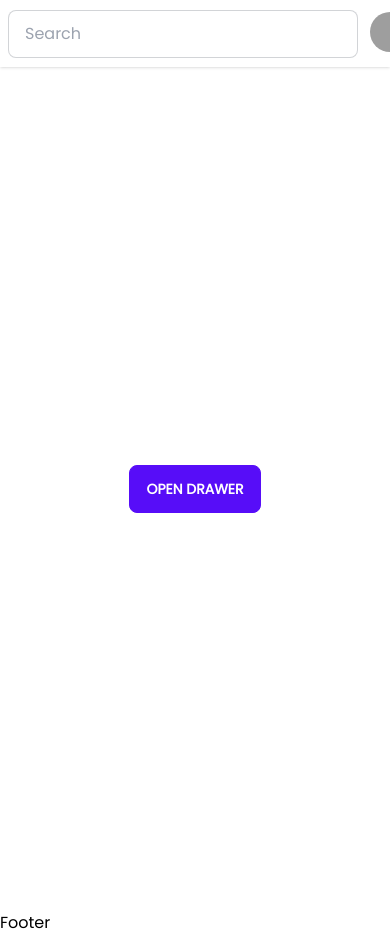
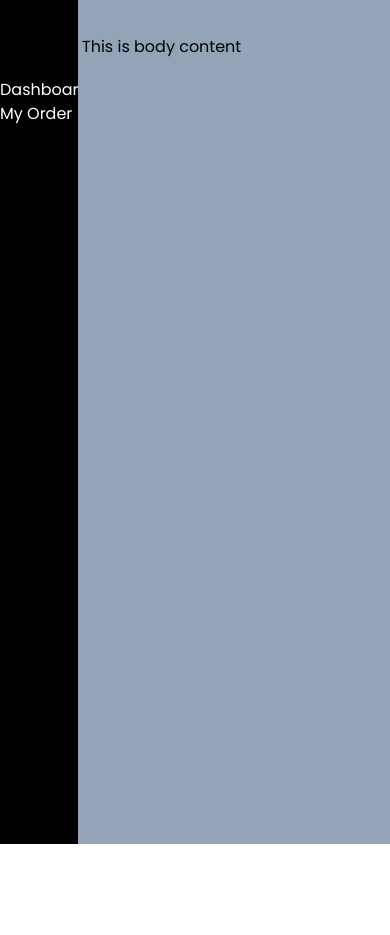
Before and after one commit to Johirul-islam-6/travel.1, a Next.js app: page /admin in a window 390 px wide. After the commit the page ends 844 px from the top, so only its background shows below. Built offline with nearby package versions, Linux system fonts and the light colour scheme; grey boxes are pictures that could not be loaded; a web font is replaced by a local one.

Commit message:
dashboard settings

```diff
--- /dev/null
+++ b/components/admin/adminSidebar.js
@@ -0,0 +1,17 @@
+import Link from "next/link";
+
+const AdminSidebar = () => {
+    return (
+        <>
+            <div className="w-[20%] bg-black h-screen pt-[20%] text-white">
+            <ul className="block">
+                <Link href="/admin/user">Dashboard</Link> <br/>
+                <Link href="/admin/order">My Order</Link>
+            </ul>
+
+            </div>
+        </>
+     );
+}
+
+export default AdminSidebar;
--- /dev/null
+++ b/components/admin/user/index.js
@@ -0,0 +1,9 @@
+const user = () => {
+    return (
+        <>
+            <div>user dashboard</div>
+        </>
+     );
+}
+
+export default user;
--- /dev/null
+++ b/components/admin/userSidebar.js
@@ -0,0 +1,9 @@
+const UserSidebar = () => {
+    return (
+        <>
+            <div></div>
+        </>
+     );
+}
+
+export default UserSidebar;
--- a/src/pages/admin/adminLayout.js
+++ /dev/null
@@ -1,16 +0,0 @@
-import UserFooter from "./user/userFooter";
-import UserHeader from "./user/userHeader";
-import AdminSideBar from "./adminSidebar";
-
-const AdminDashboardLayout = ({children}) => {
-    return (
-        <>
-            <UserHeader/>
-            <AdminSideBar/>
-            <main>{children}</main>
-            <UserFooter/>
-        </>
-     );
-}
-
-export default AdminDashboardLayout;
--- a/src/pages/admin/adminSidebar.js
+++ /dev/null
@@ -1,46 +0,0 @@
-const AdminSideBar = () => {
-  return (
-    <>
-      <div>
-        <div className="drawer drawer-mobile">
-          <input id="my-drawer-2" type="checkbox" className="drawer-toggle" />
-          <div className="drawer-content flex flex-col items-center justify-center">
-            {/* <!-- Page content here --> */}
-            <label
-              htmlFor="my-drawer-2"
-              className="btn btn-primary drawer-button lg:hidden"
-            >
-              Open drawer
-            </label>
-          </div>
-          <div className="drawer-side">
-            <label htmlFor="my-drawer-2" className="drawer-overlay"></label>
-            <ul className="menu p-4 w-80 bg-base-100 text-base-content">
-              {/* <!-- Sidebar content here --> */}
-              <li>
-                <a>Sidebar Item 1</a>
-              </li>
-              <li>
-                <a>Sidebar Item 2</a>
-              </li>
-              <li>
-                <a>Sidebar Item 2</a>
-              </li>
-              <li>
-                <a>Sidebar Item 2</a>
-              </li>
-              <li>
-                <a>Sidebar Item 2</a>
-              </li>
-              <li>
-                <a>Sidebar Item 2</a>
-              </li>
-            </ul>
-          </div>
-        </div>
-      </div>
-    </>
-  );
-};
-
-export default AdminSideBar;
--- a/src/pages/admin/index.js
+++ b/src/pages/admin/index.js
@@ -1,14 +1,25 @@
-import AdminDashboardLayout from "./adminLayout";
+import AdminSidebar from "../../../components/admin/adminSidebar";
 
-export default function AdminDashboard () {
+const admin = () => {
     return (
-    <>
-        <AdminDashboardLayout/>
-    </>
-    );
+        <>
+            <div className="w-[100%] h-screen flex justify-center">
+            <AdminSidebar/>
+            <div className="w-[80%] bg-slate-400 pt-[9%] px-1">
+            {/* -------------body content------------------ */}
+            <h1>This is body content</h1>
+            </div>
+        </div>
+        </>
+     );
 }
 
+export default admin;
 
-AdminDashboard.getLayout = function PageLayout(page) {
-    return <>{page}</>;
-  };
+admin.getLayout = function PageLayout(page) {
+    return (
+        <>
+        {page}
+        </>
+    )
+  }
--- a/src/pages/admin/user/index.js
+++ /dev/null
@@ -1,14 +0,0 @@
-import UserDashboardLayout from "./userLayout";
-
-
-export default function UserDashboard() {
-  return (
-    <>
-    <UserDashboardLayout/>
-    </>
-  );
-}
-
-UserDashboard.getLayout = function PageLayout(page) {
-  return <>{page}</>;
-};
--- a/src/pages/admin/user/userFooter.js
+++ /dev/null
@@ -1,9 +0,0 @@
-const UserFooter = () => {
-    return (
-        <>
-            <h1>Footer</h1>
-        </>
-     );
-}
-
-export default UserFooter;
--- a/src/pages/admin/user/userHeader.js
+++ /dev/null
@@ -1,54 +0,0 @@
-import Image from "next/image";
-
-const UserHeader = () => {
-  return (
-    <>
-      <div className="navbar bg-base-100 shadow">
-        <div className="flex-1">
-          <Image
-            src="https://i.ibb.co/Z2SgSq2/travel-xone.png"
-            alt="TRAVEL.XONE LOGO"
-            width={200}
-            height={150}
-            loading="lazy"
-          />
-        </div>
-        <div className="flex-none gap-2">
-          <div className="form-control">
-            <input
-              type="text"
-              placeholder="Search"
-              className="input input-bordered"
-            />
-          </div>
-          <div className="dropdown dropdown-end">
-            <label tabIndex={0} className="btn btn-ghost btn-circle avatar">
-              <div className="w-10 rounded-full">
-                <img src="/images/stock/photo-1534528741775-53994a69daeb.jpg" />
-              </div>
-            </label>
-            <ul
-              tabIndex={0}
-              className="mt-3 p-2 shadow menu menu-compact dropdown-content bg-base-100 rounded-box w-52"
-            >
-              <li>
-                <a className="justify-between">
-                  Profile
-                  <span className="badge">New</span>
-                </a>
-              </li>
-              <li>
-                <a>Settings</a>
-              </li>
-              <li>
-                <a>Logout</a>
-              </li>
-            </ul>
-          </div>
-        </div>
-      </div>
-    </>
-  );
-};
-
-export default UserHeader;
--- a/src/pages/admin/user/userLayout.js
+++ /dev/null
@@ -1,17 +0,0 @@
-import UserFooter from "./userFooter";
-import UserHeader from "./userHeader";
-import UserSidebar from "./userSidebar";
-
-
-const UserDashboardLayout = ({children}) => {
-    return (
-        <>
-            <UserHeader/>
-            <UserSidebar/>
-            <main>{children}</main>
-            <UserFooter/>
-        </>
-     );
-}
-
-export default UserDashboardLayout;
--- a/src/pages/admin/user/userSidebar.js
+++ /dev/null
@@ -1,34 +0,0 @@
-const UserSidebar = () => {
-  return (
-    <>
-      <div>
-        <div className="drawer drawer-mobile">
-          <input id="my-drawer-2" type="checkbox" className="drawer-toggle" />
-          <div className="drawer-content flex flex-col items-center justify-center">
-            {/* <!-- Page content here --> */}
-            <label
-              htmlFor="my-drawer-2"
-              className="btn btn-primary drawer-button lg:hidden"
-            >
-              Open drawer
-            </label>
-          </div>
-          <div className="drawer-side">
-            <label htmlFor="my-drawer-2" className="drawer-overlay"></label>
-            <ul className="menu p-4 w-80 bg-base-100 text-base-content">
-              {/* <!-- Sidebar content here --> */}
-              <li>
-                <a>Sidebar Item 1</a>
-              </li>
-              <li>
-                <a>Sidebar Item 2</a>
-              </li>
-            </ul>
-          </div>
-        </div>
-      </div>
-    </>
-  );
-};
-
-export default UserSidebar;
```
